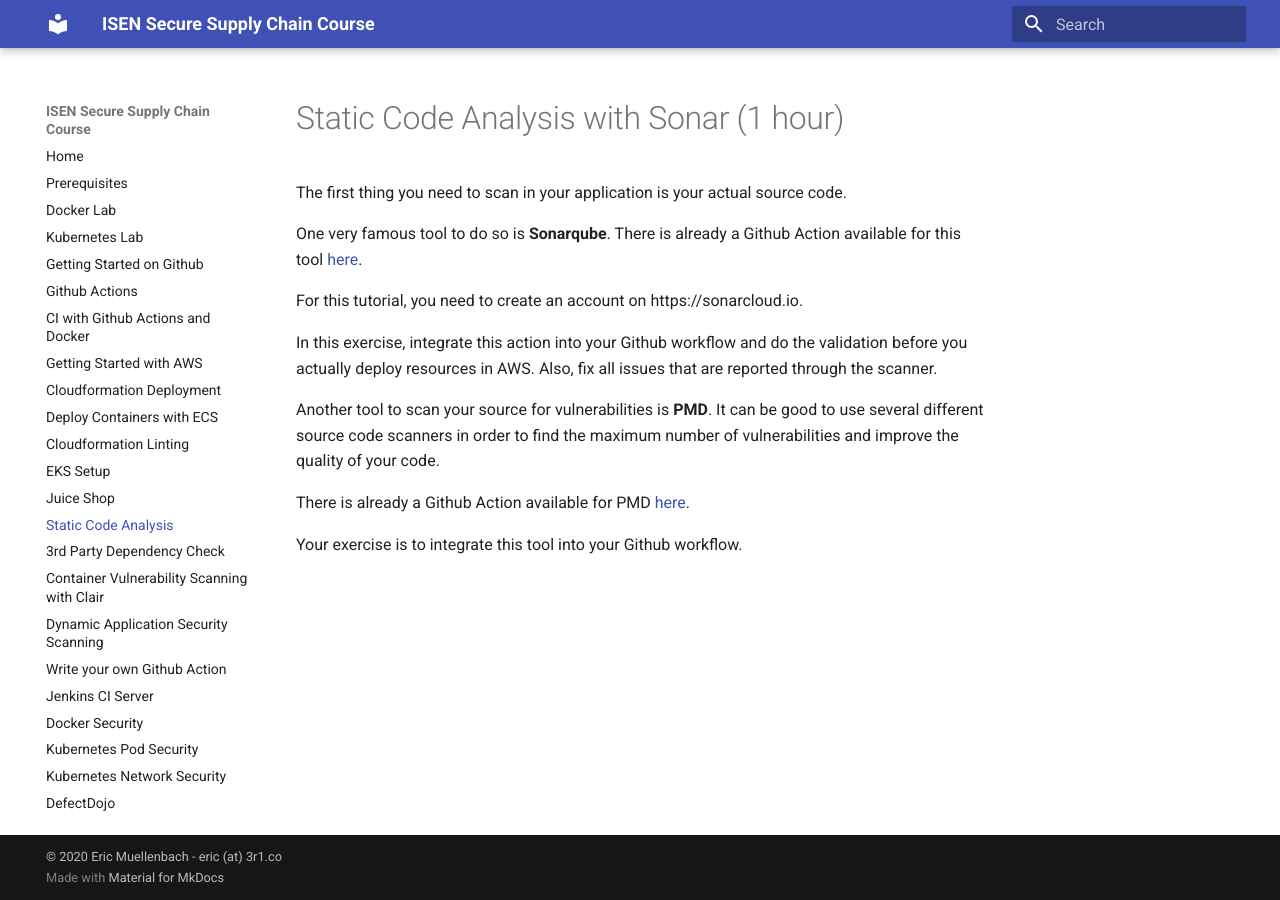
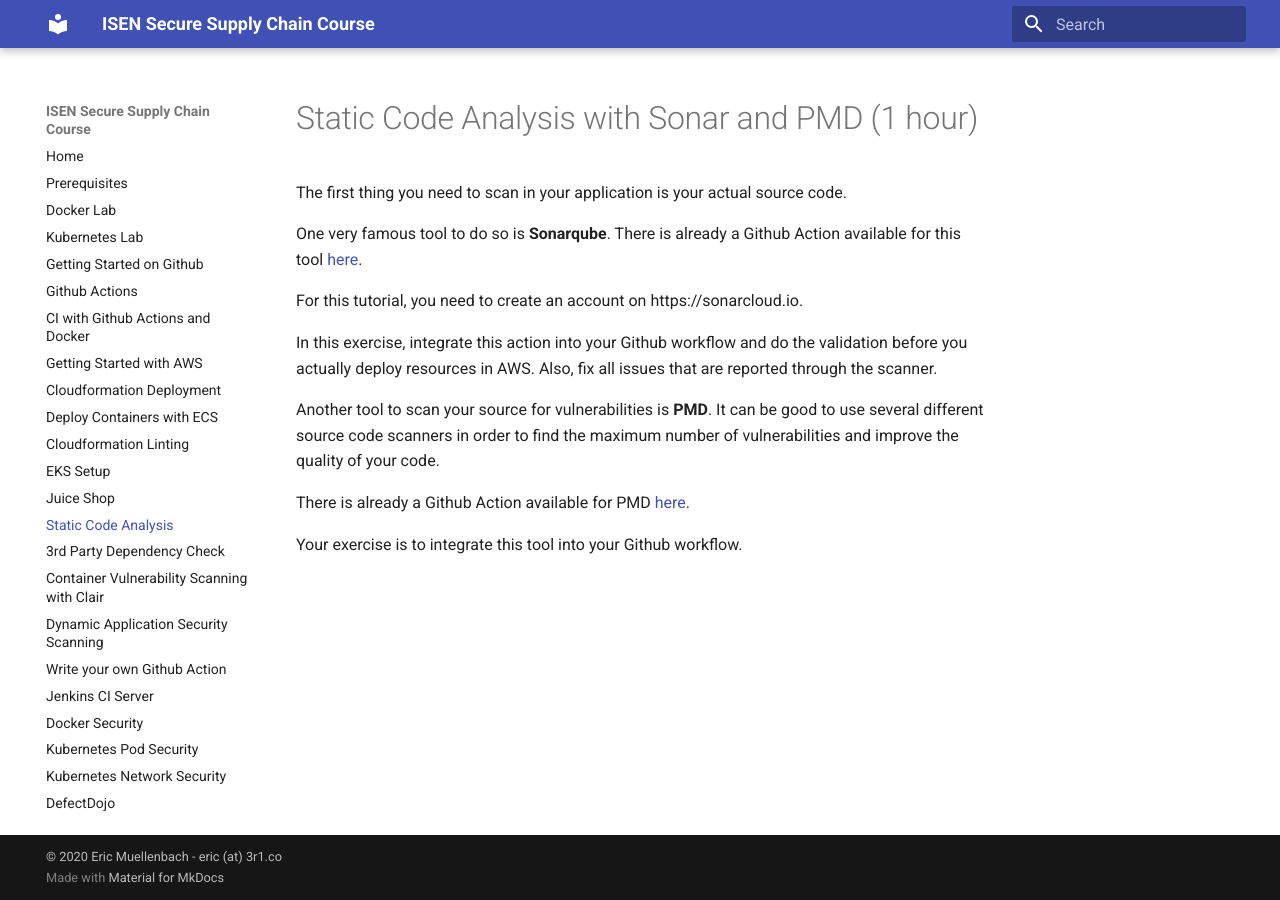
Before and after one commit to 3r1co/ssc, an MkDocs documentation site: the page built from docs/sonar.md, in a window 1280 px wide. Built offline with MkDocs 1.6.1 and Material for MkDocs 9.7.7, drawn with Linux system fonts in a browser that asks for light colours.

Commit message:
Update training

```diff
--- a/docs/sonar.md
+++ b/docs/sonar.md
@@ -1,4 +1,4 @@
-# Static Code Analysis with Sonar (1 hour)
+# Static Code Analysis with Sonar and PMD (1 hour)
 
 The first thing you need to scan in your application is your actual source code.
 
```
